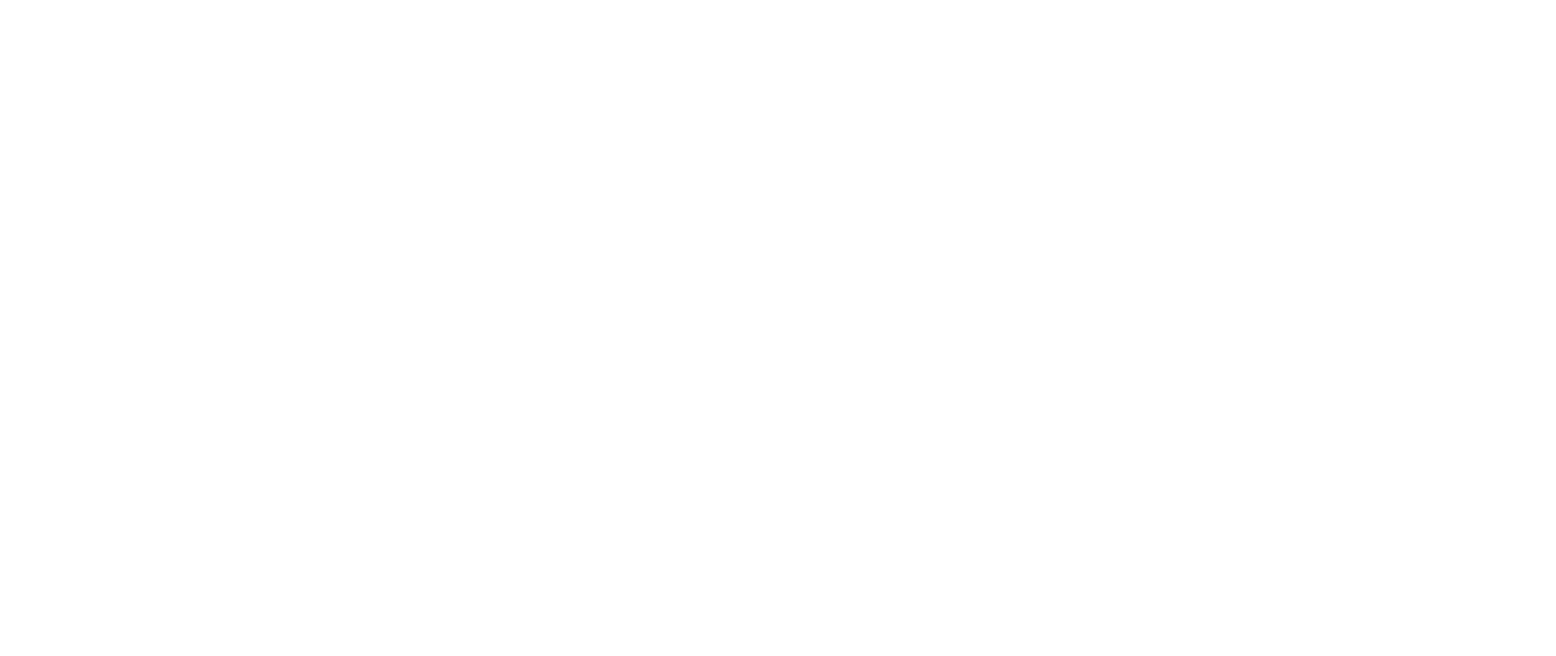
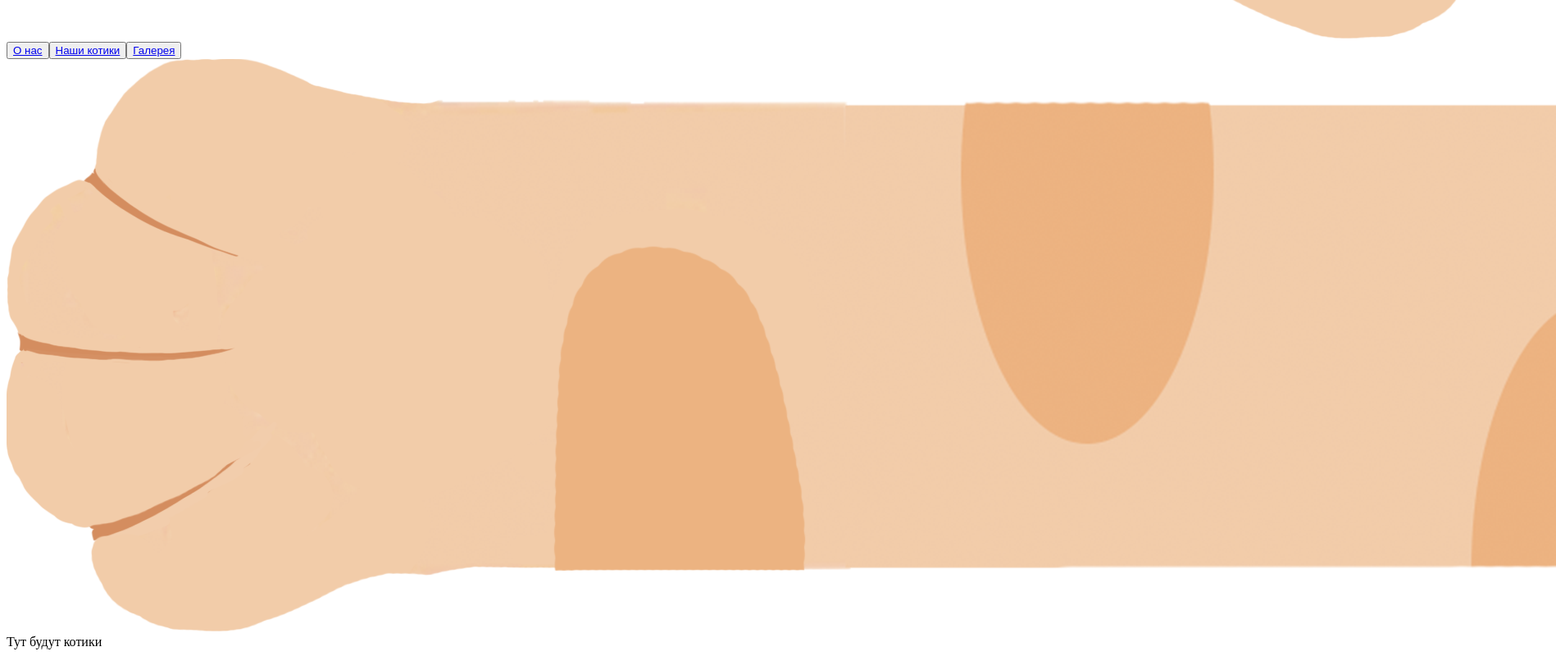
Before and after one commit to rennaiis/cat_cafe_site, a React (Vite) app in the folder app/frontend/: page /cats in a window 1280 px wide. Shown: the part 1977-2777 px from the top of the page at 82% size, 1898 px wide, since content can reach past the window. Before the commit the page ends 800 px from the top, so only its background shows below. Built offline with nearby package versions, Linux system fonts and the light colour scheme.

Commit message:
feat: setup react-router

```diff
--- a/app/frontend/src/App.tsx
+++ b/app/frontend/src/App.tsx
@@ -1,9 +1,22 @@
+import { createBrowserRouter, RouterProvider } from 'react-router-dom'
 import './index.css'
-
+import Layout from './components/Layout'
+import Landing from './pages/Landing'
+import Cats from './pages/Cats'
+import Gallery from './pages/Gallery'
+const router = createBrowserRouter([
+   {
+      path: '/',
+      element: <Layout/>,
+      children: [
+         {index: true, element: <Landing/>},
+         {path: 'cats', element: <Cats/>},
+         {path: 'gallery', element: <Gallery/>}
+      ]
+   }
+])
 function App() {
-   return (
-    <></>
-   )
+   return <RouterProvider router={router}/>
 }
 
 export default App
--- /dev/null
+++ b/app/frontend/src/components/Header.tsx
@@ -0,0 +1,31 @@
+import '../index.css'
+import backImage from '../assets/header-back.png'
+import logo from '../assets/logo_no_background.png'
+import left_paw from '../assets/long-paw-1.png'
+import right_paw from '../assets/long-paw-2.png'
+import { NavLink } from 'react-router-dom'
+
+const LandingData = {
+    cafe_name: 'Котокафе КОфеТерий'
+}
+
+function Header(){
+    return (
+        <header>
+            <div>
+                <img src={logo} alt="logo" />
+                <h1>{LandingData.cafe_name}</h1>
+            </div>
+            <div>
+                <img src={left_paw} alt="" />
+                <nav>
+                    <button><NavLink to={'/'}>О нас</NavLink></button>
+                    <button><NavLink to={'/cats'}>Наши котики</NavLink></button>
+                    <button><NavLink to={'/gallery'}>Галерея</NavLink></button>
+                </nav>
+                <img src={right_paw} alt="" />
+            </div>
+        </header>
+    )
+}
+export default Header
--- /dev/null
+++ b/app/frontend/src/components/Layout.tsx
@@ -0,0 +1,15 @@
+import { Outlet } from "react-router-dom";
+import Header from './Header'
+import '../index.css'
+function Layout(){
+    return(
+        <>
+            <Header/>
+            <main>
+                <Outlet/>
+            </main>
+        </>
+    )
+}
+
+export default Layout
--- /dev/null
+++ b/app/frontend/src/pages/Cats.tsx
@@ -0,0 +1,10 @@
+import '../index.css'
+function Cats(){
+    return (
+        <>
+        <div>Тут будут котики</div>
+        </>
+    )
+}
+
+export default Cats
--- /dev/null
+++ b/app/frontend/src/pages/Gallery.tsx
@@ -0,0 +1,11 @@
+import '../index.css'
+
+function Gallery(){
+    return (
+        <>
+            Галерея фоток и видео
+        </>
+    )
+}
+
+export default Gallery
--- /dev/null
+++ b/app/frontend/src/pages/Landing.tsx
@@ -0,0 +1,11 @@
+import '../index.css'
+
+function Landing(){
+    return (
+        <>
+        главная страничка
+        </>
+    )
+}
+
+export default Landing
```
Also changed, not shown: app/frontend/src/pages/EditLanding.tsx (added, +9 -0 lines).
